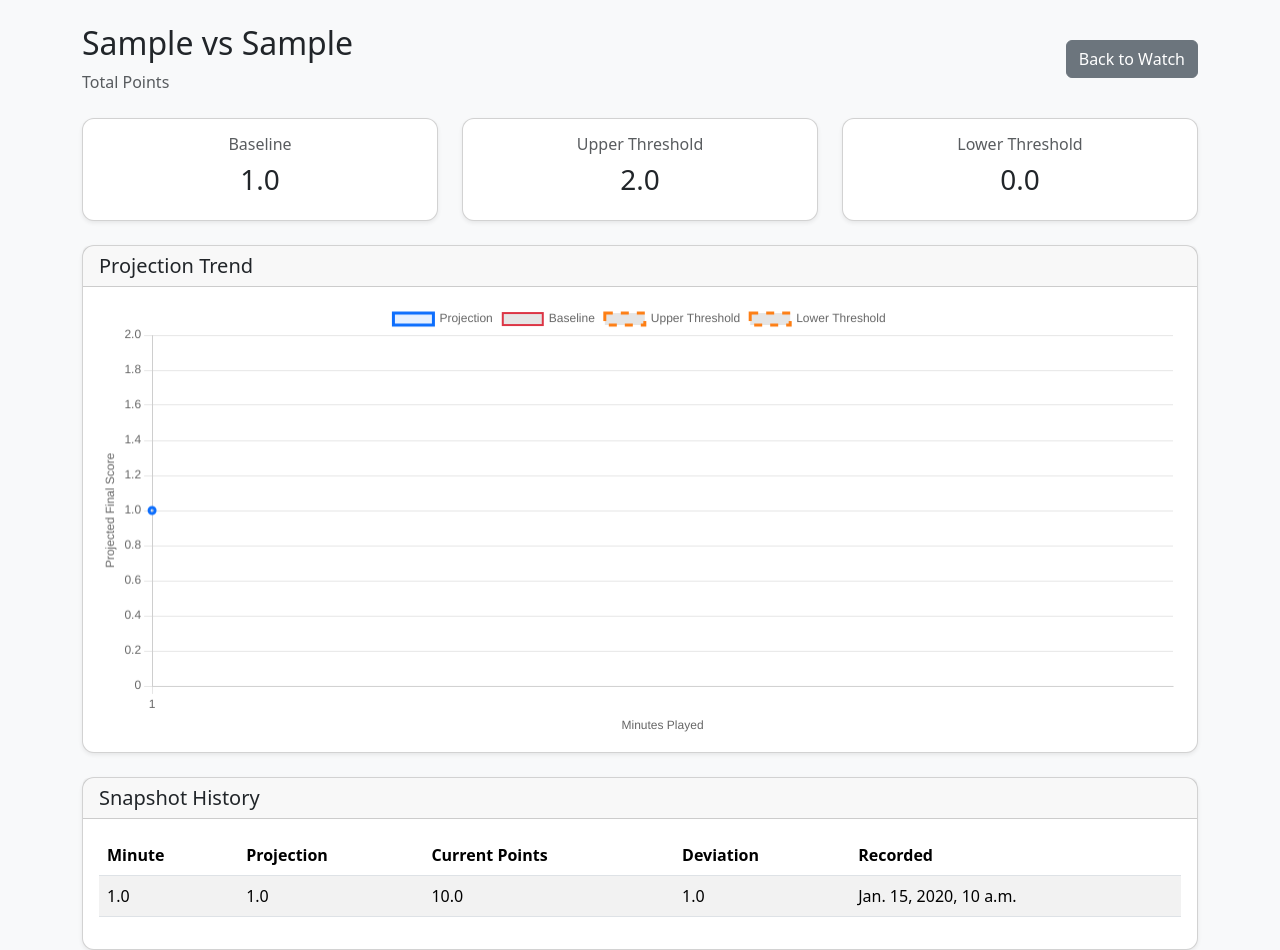
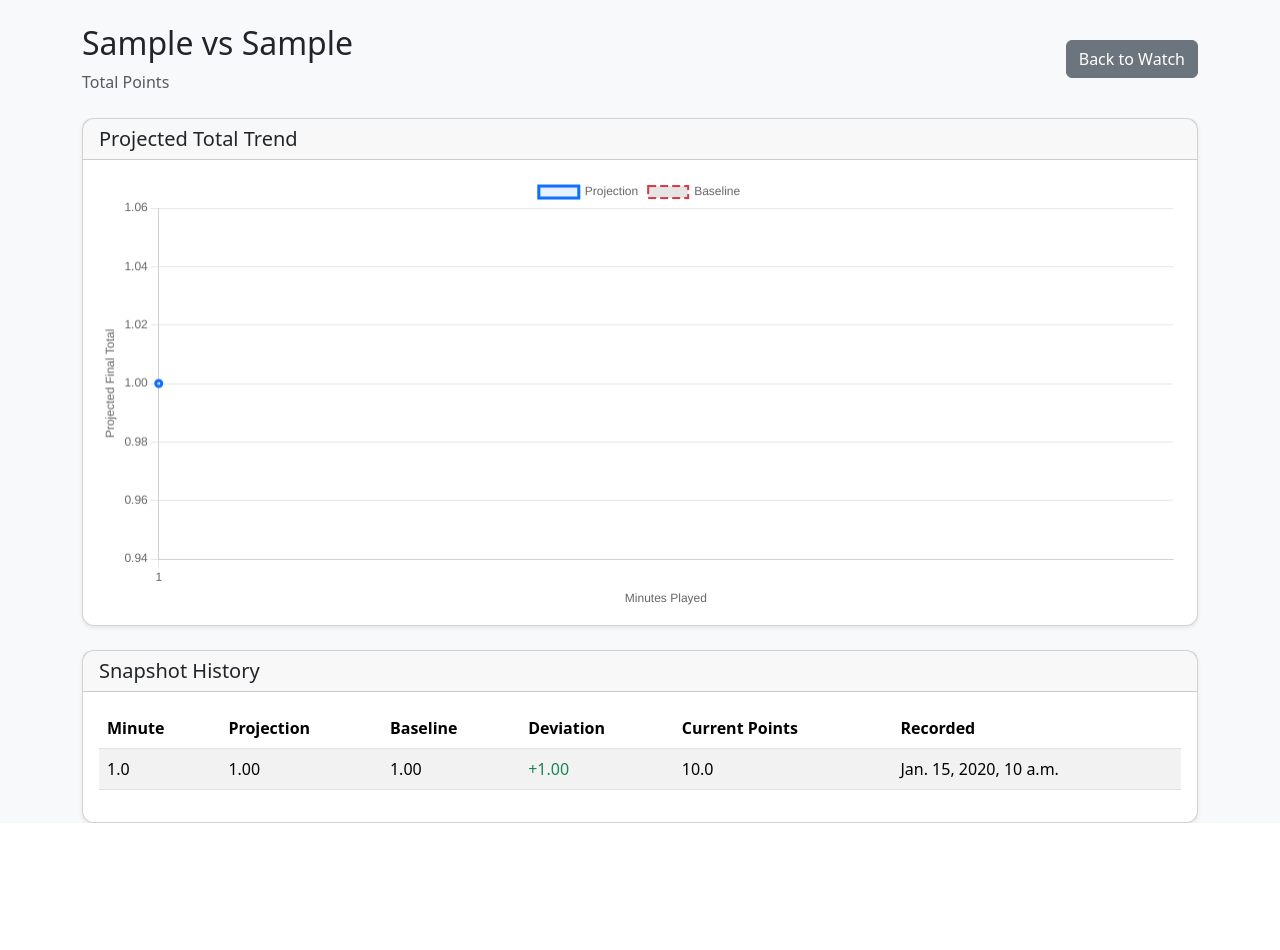
Before and after one commit to Oyugijames1993/sportsalert, a Django app: page /watch/1/parameter/1/trend/ in a window 1280 px wide. Shown: the part 56-1006 px from the top of the page. After the commit the page ends 879 px from the top, so only its background shows below. Run offline with Django 4.2, Linux system fonts and the light colour scheme; tables that the repository leaves empty hold one stand-in row (values such as "Sample post").

```diff
--- a/monitoring/templates/monitoring/parameter_trend.html
+++ b/monitoring/templates/monitoring/parameter_trend.html
@@ -23,72 +23,6 @@
 
 </div>
 
-<!-- SUMMARY CARDS -->
-
-<div class="row mb-4">
-
-    <div class="col-md-4">
-
-        <div class="card shadow-sm">
-
-            <div class="card-body text-center">
-
-                <h6 class="text-muted">
-                    Baseline
-                </h6>
-
-                <h3>
-                    {{ baseline }}
-                </h3>
-
-            </div>
-
-        </div>
-
-    </div>
-
-    <div class="col-md-4">
-
-        <div class="card shadow-sm">
-
-            <div class="card-body text-center">
-
-                <h6 class="text-muted">
-                    Upper Threshold
-                </h6>
-
-                <h3>
-                    {{ upper_threshold }}
-                </h3>
-
-            </div>
-
-        </div>
-
-    </div>
-
-    <div class="col-md-4">
-
-        <div class="card shadow-sm">
-
-            <div class="card-body text-center">
-
-                <h6 class="text-muted">
-                    Lower Threshold
-                </h6>
-
-                <h3>
-                    {{ lower_threshold }}
-                </h3>
-
-            </div>
-
-        </div>
-
-    </div>
-
-</div>
-
 <!-- CHART -->
 
 <div class="card shadow-sm">
@@ -96,7 +30,7 @@
     <div class="card-header">
 
         <h5 class="mb-0">
-            Projection Trend
+            Projected Total Trend
         </h5>
 
     </div>
@@ -136,8 +70,9 @@
                         <tr>
                             <th>Minute</th>
                             <th>Projection</th>
+                            <th>Baseline</th>
+                            <th>Deviation</th>
                             <th>Current Points</th>
-                            <th>Deviation</th>
                             <th>Recorded</th>
                         </tr>
 
@@ -154,15 +89,29 @@
                             </td>
 
                             <td>
-                                {{ snapshot.projection }}
+                                {{ snapshot.projection|floatformat:2 }}
+                            </td>
+
+                            <td>
+                                {{ parameter.baseline|floatformat:2 }}
+                            </td>
+
+                            <td>
+
+                                {% if snapshot.deviation > 0 %}
+                                    <span class="text-success">
+                                        +{{ snapshot.deviation|floatformat:2 }}
+                                    </span>
+                                {% else %}
+                                    <span class="text-danger">
+                                        {{ snapshot.deviation|floatformat:2 }}
+                                    </span>
+                                {% endif %}
+
                             </td>
 
                             <td>
                                 {{ snapshot.current_points }}
-                            </td>
-
-                            <td>
-                                {{ snapshot.deviation }}
                             </td>
 
                             <td>
@@ -190,7 +139,6 @@
     </div>
 
 </div>
-
 
 <script src="https://cdn.jsdelivr.net/npm/chart.js"></script>
 
@@ -238,31 +186,9 @@ const chart = new Chart(
 
                     borderWidth: 2,
 
-                    pointRadius: 0
-                },
+                    pointRadius: 0,
 
-                {
-                    label: "Upper Threshold",
-
-                    data: [],
-
-                    borderColor: "#fd7e14",
-
-                    borderDash: [8, 8],
-
-                    pointRadius: 0
-                },
-
-                {
-                    label: "Lower Threshold",
-
-                    data: [],
-
-                    borderColor: "#fd7e14",
-
-                    borderDash: [8, 8],
-
-                    pointRadius: 0
+                    borderDash: [8, 4]
                 }
 
             ]
@@ -306,7 +232,7 @@ const chart = new Chart(
 
                         display: true,
 
-                        text: "Projected Final Score"
+                        text: "Projected Final Total"
 
                     }
 
@@ -343,16 +269,6 @@ function loadChartData() {
                 () => data.baseline
             );
 
-        chart.data.datasets[2].data =
-            data.labels.map(
-                () => data.upper_threshold
-            );
-
-        chart.data.datasets[3].data =
-            data.labels.map(
-                () => data.lower_threshold
-            );
-
         chart.update();
 
     })
--- a/monitoring/views.py
+++ b/monitoring/views.py
@@ -447,7 +447,9 @@ def watch_data(request, watch_id):
         pk=watch_id
     )
 
-    parameter = watch.parameters.first()
+    parameter = (
+        watch.parameters.first()
+    )
 
     snapshots = (
         MatchSnapshot.objects
@@ -456,6 +458,7 @@ def watch_data(request, watch_id):
     )
 
     return JsonResponse({
+
         "labels": [
             s.minutes_played
             for s in snapshots
@@ -466,13 +469,20 @@ def watch_data(request, watch_id):
             for s in snapshots
         ],
 
-        "baseline": parameter.baseline,
+        "deviations": [
+            s.deviation
+            for s in snapshots
+        ],
 
-        "upper_threshold":
-            parameter.baseline +
+        "current_points": [
+            s.current_points
+            for s in snapshots
+        ],
+
+        "baseline":
+            parameter.baseline,
+
+        "threshold":
             parameter.threshold,
 
-        "lower_threshold":
-            parameter.baseline -
-            parameter.threshold,
     })
```
Also changed, not shown: monitoring/analytics.py (+49 -4 lines), monitoring/services.py (+3 -6 lines), db.sqlite3.
